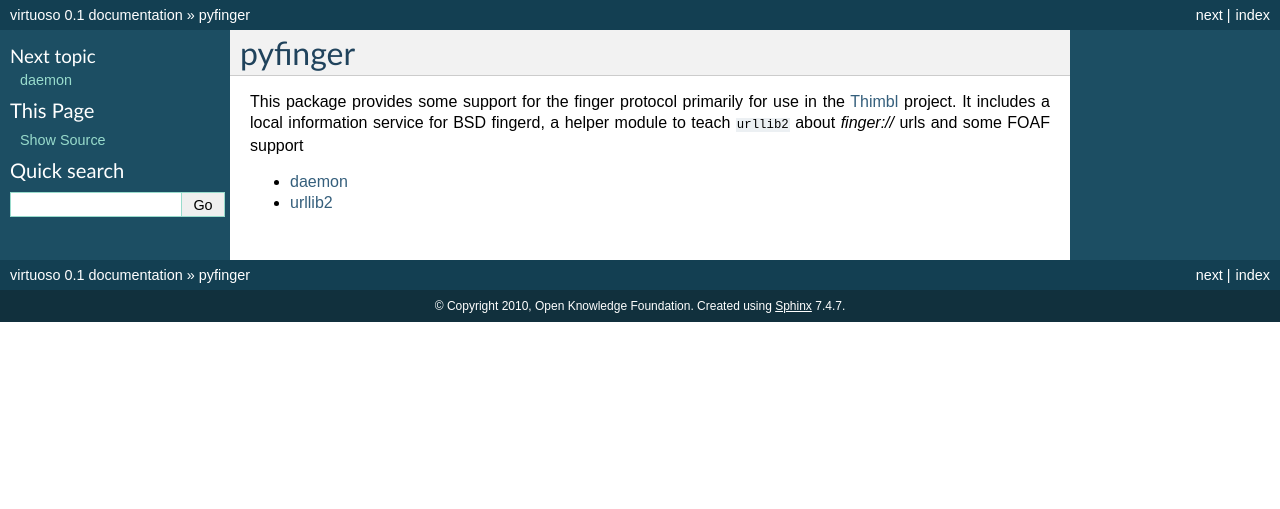
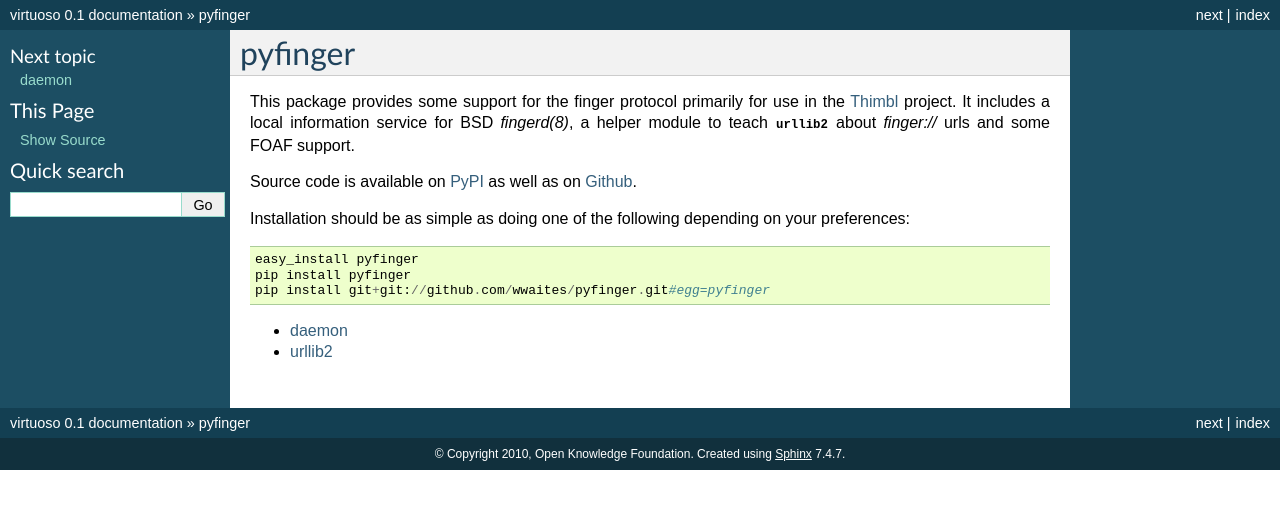
Before and after one commit to wwaites/pyfinger, a Sphinx documentation site: the page built from docs/index.txt, in a window 1280 px wide. Shown: the top 509 px of the page. Built offline with Sphinx 7.4.7, drawn with Linux system fonts in a browser that asks for light colours; cross-references to code outside the pages are shown as plain code.

Commit message:
installation instructions and better links in docs

```diff
--- a/docs/index.txt
+++ b/docs/index.txt
@@ -3,9 +3,18 @@
 
 This package provides some support for the finger protocol
 primarily for use in the `Thimbl`_ project. It includes a
-local information service for BSD fingerd, a helper module
-to teach :module:`urllib2` about *finger://* urls and some
-FOAF support
+local information service for BSD *fingerd(8)*, a helper module
+to teach :mod:`urllib2` about *finger://* urls and some
+FOAF support.
+
+Source code is available on `PyPI`_ as well as on `Github`_.
+
+Installation should be as simple as doing one of the following
+depending on your preferences::
+
+  easy_install pyfinger
+  pip install pyfinger
+  pip install git+git://github.com/wwaites/pyfinger.git#egg=pyfinger
 
 .. toctree::
    :maxdepth: 2
@@ -14,3 +23,5 @@
    urllib2.txt
 
 .. _Thimbl: http://thimbl.net/
+.. _PyPI: http://pypi.python.org/pypi/pyfinger
+.. _Github: http://github.org/wwaites/pyfinger
```
Also changed, not shown: docs/daemon.txt (+8 -4 lines), docs/urllib2.txt (+4 -4 lines).
